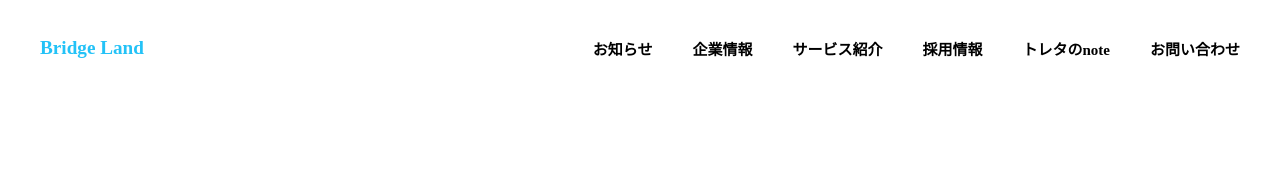
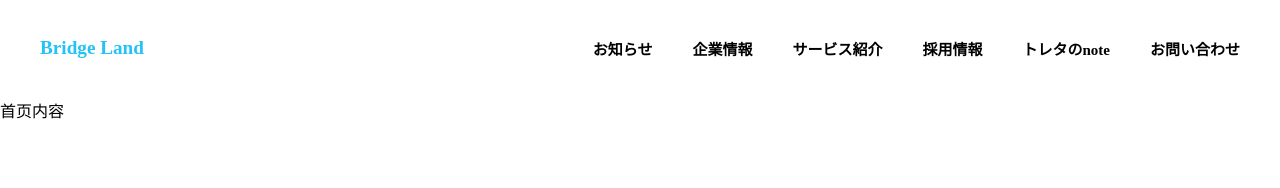
Before and after one commit to Nceco/blfood-web, a Vue app: page / in a window 1280 px wide. Shown: the top 188 px of the page. Built offline with nearby package versions, Linux system fonts and the light colour scheme.

Commit message:
feat: 修改

```diff
--- a/src/views/welcome/index.vue
+++ b/src/views/welcome/index.vue
@@ -32,7 +32,7 @@ const handleNavClick = item => {
       </div>
     </div>
     <div>
-      <router-view/>
+      首页内容
     </div>
   </div>
 </template>
```
